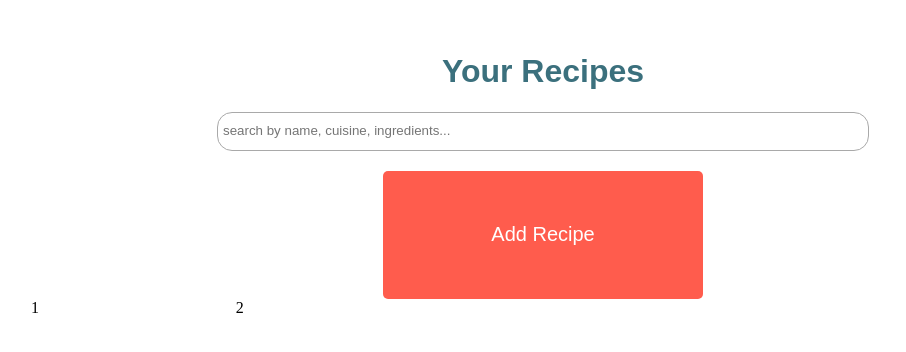
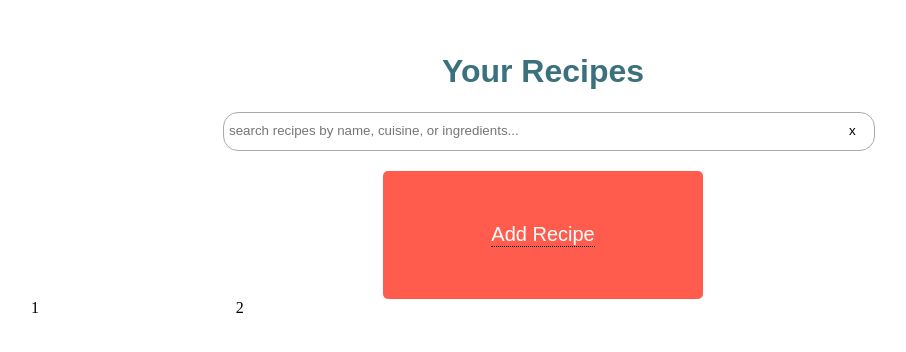
Before and after one commit to mac718/recipe-book, a Next.js app in the folder client/: page /recipes in a window 1280 px wide. Shown: the top 352 px of the page, without its empty margins (97-1003 px from the left). Built offline with nearby package versions, Linux system fonts and the light colour scheme.

Commit message:
redirect to recipes page after log in; add search bar clear button to receipes page

```diff
--- a/client/pages/index.tsx
+++ b/client/pages/index.tsx
@@ -35,7 +35,7 @@ export default function Home() {
               <div>
                 <FcGoogle />
               </div>
-              Sign Up with Google
+              Continue with Google
             </button>
           </a>
           {/* <span className={styles.query}>Already have an account?</span>
--- a/client/pages/recipes.tsx
+++ b/client/pages/recipes.tsx
@@ -1,13 +1,18 @@
 import AddRecipe from "@component/components/AddRecipe";
 import Modal from "@component/components/Modal";
-import { useState } from "react";
+import { ChangeEvent, useState } from "react";
 import styles from "../styles/RecipesPage.module.css";
 
 const RecipesPage = () => {
   const [openRecipeForm, setOpenRecipeForm] = useState(false);
+  const [searchTerms, setSearchTerms] = useState("");
 
   const onClose = () => {
     setOpenRecipeForm(false);
+  };
+
+  const handleSearchTermChange = (event: ChangeEvent<HTMLInputElement>) => {
+    setSearchTerms(event.target.value);
   };
 
   return (
@@ -18,17 +23,30 @@ const RecipesPage = () => {
         </Modal>
       )}
       <h1 className={styles.heading}>Your Recipes</h1>
+      <div className={styles["search-container"]}>
         <input
           type="text"
           id="search-receipes"
           className={styles.search}
-        placeholder="search by name, cuisine, ingredients..."
+          placeholder="search recipes by name, cuisine, or ingredients..."
+          value={searchTerms}
+          onChange={handleSearchTermChange}
         />
+        <button className={styles.clear} onClick={() => setSearchTerms("")}>
+          x
+        </button>
+      </div>
+
       <button
         className={styles["add-button"]}
         onClick={() => setOpenRecipeForm(true)}
       >
+        <div className={styles.tooltip}>
           Add Recipe
+          <span className={styles.tooltiptext}>
+            Add a new recipe to your collection!
+          </span>
+        </div>
       </button>
       <section className={styles["recipe-grid"]}>
         <div>1</div>
--- a/client/styles/RecipesPage.module.css
+++ b/client/styles/RecipesPage.module.css
@@ -4,16 +4,34 @@
   color: #3b707d;
 }
 
+.search-container {
+  position: relative;
+  width: 50%;
+  margin: 0 auto 20px auto;
+}
+
 .search {
-  margin: 0 auto 20px auto;
   display: block;
-  width: 50%;
+  width: 100%;
   line-height: 200%;
   border: 0.5px solid darkgray;
   border-radius: 15px;
   padding: 5px;
 }
 
+.clear {
+  position: absolute;
+  border: none;
+  display: block;
+  height: 90%;
+  width: 15px;
+  right: 5px;
+  top: 1px;
+  bottom: 0;
+  background-color: white;
+  outline: none;
+  cursor: pointer;
+}
 .add-button {
   margin: auto;
   display: block;
@@ -30,6 +48,7 @@
   /* background: #f0f7e0; */
   height: 100vh;
   padding-top: 2rem;
+  position: relative;
 }
 
 .recipe-grid {
@@ -40,3 +59,29 @@
   overflow: scroll;
   margin: auto;
 }
+
+.tooltip {
+  position: relative;
+  display: inline-block;
+  border-bottom: 1px dotted black; /* If you want dots under the hoverable text */
+}
+
+/* Tooltip text */
+.tooltip .tooltiptext {
+  visibility: hidden;
+  width: 120px;
+  background-color: black;
+  color: #fff;
+  text-align: center;
+  padding: 5px 0;
+  border-radius: 6px;
+
+  /* Position the tooltip text - see examples below! */
+  position: absolute;
+  z-index: 1;
+}
+
+/* Show the tooltip text when you mouse over the tooltip container */
+.tooltip:hover .tooltiptext {
+  visibility: visible;
+}
```
Also changed, not shown: 1 other file (tests, documents, lock files or other folders). Lines whose indentation alone changed are shown as unchanged.
